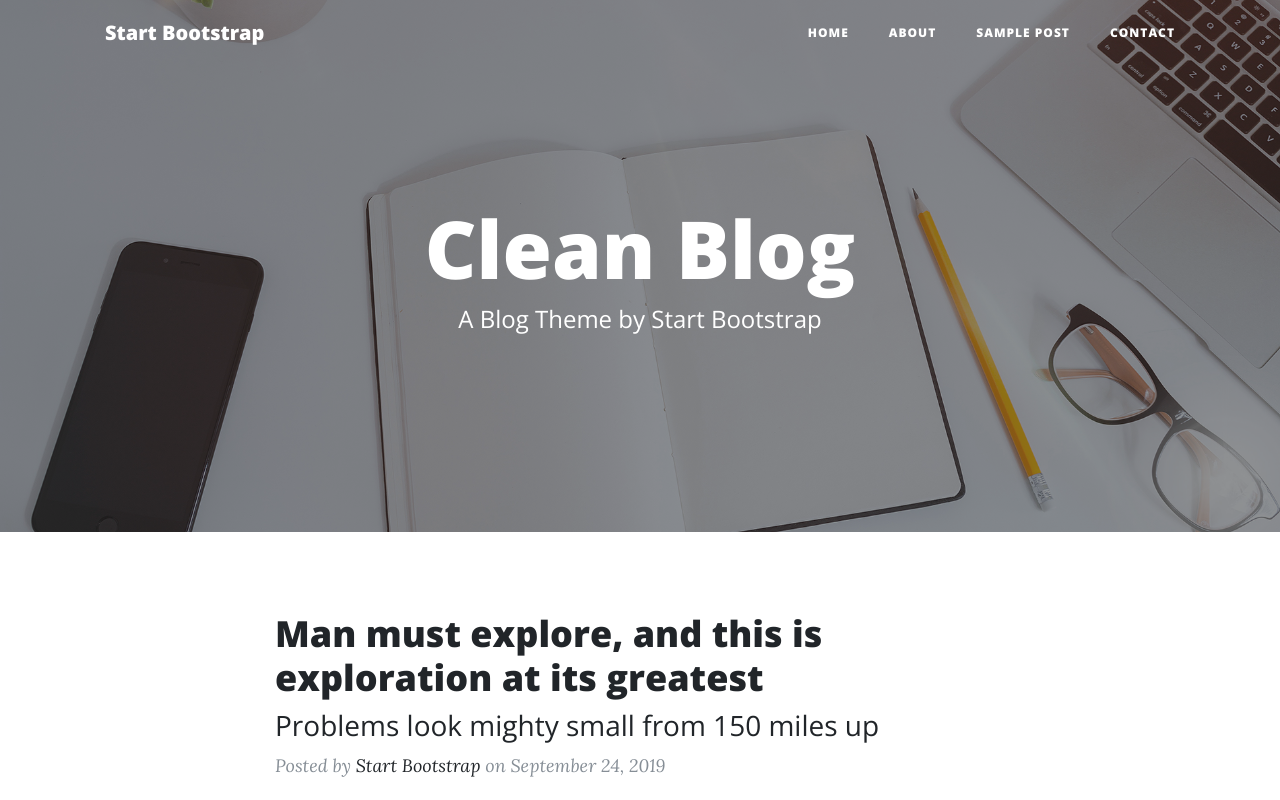
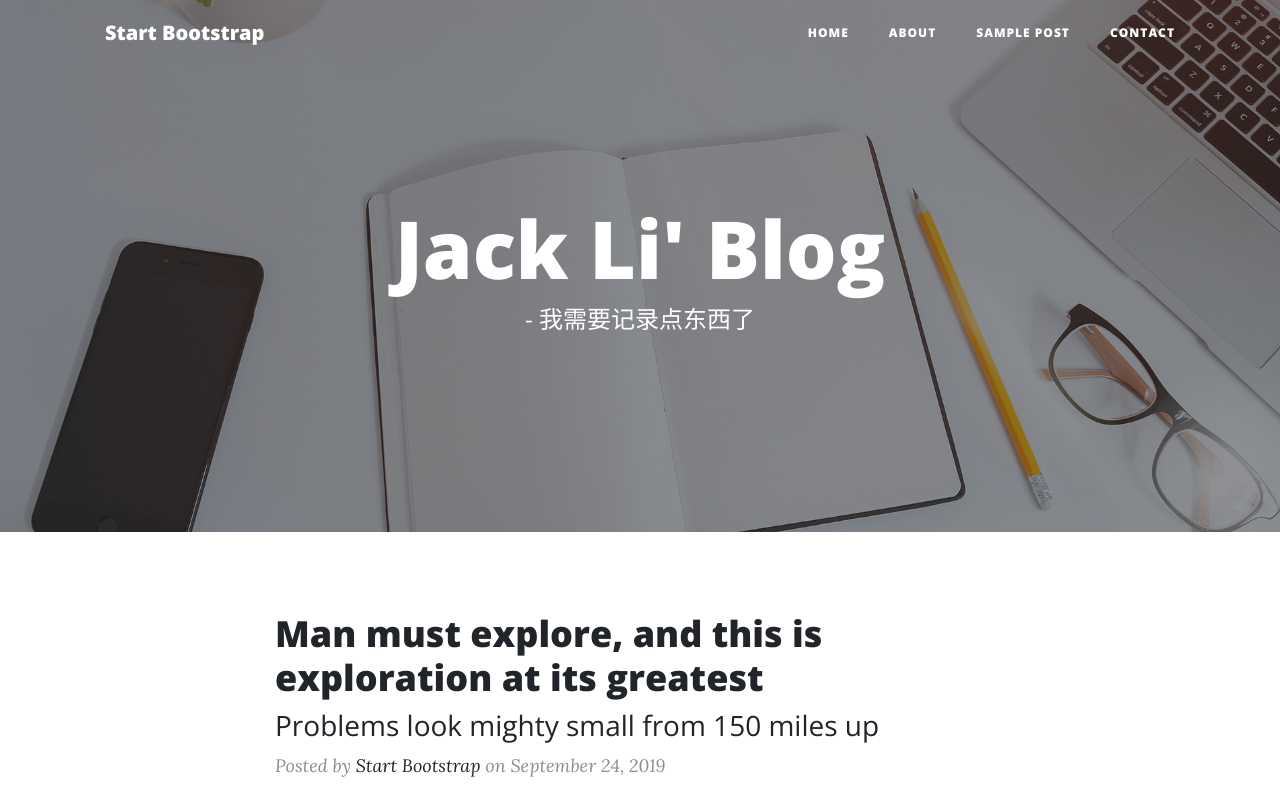
Before and after one commit to lantian157/jackli.github.io, a website: page index.html in a window 1280 px wide. Shown: the top 800 px of the page. Drawn offline with nearby package versions, Linux system fonts and the light colour scheme.

Commit message:
Update index.html

```diff
--- a/index.html
+++ b/index.html
@@ -8,7 +8,7 @@
   <meta name="description" content="">
   <meta name="author" content="">
 
-  <title>Jack Li' Blog - 我需要记录点东西了</title>
+  <title>Hi !Jack Li</title>
 
   <!-- Bootstrap core CSS -->
   <link href="vendor/bootstrap/css/bootstrap.min.css" rel="stylesheet">
@@ -59,8 +59,8 @@
       <div class="row">
         <div class="col-lg-8 col-md-10 mx-auto">
           <div class="site-heading">
-            <h1>Clean Blog</h1>
-            <span class="subheading">A Blog Theme by Start Bootstrap</span>
+            <h1>Jack Li' Blog</h1>
+            <span class="subheading"> - 我需要记录点东西了</span>
           </div>
         </div>
       </div>
```
